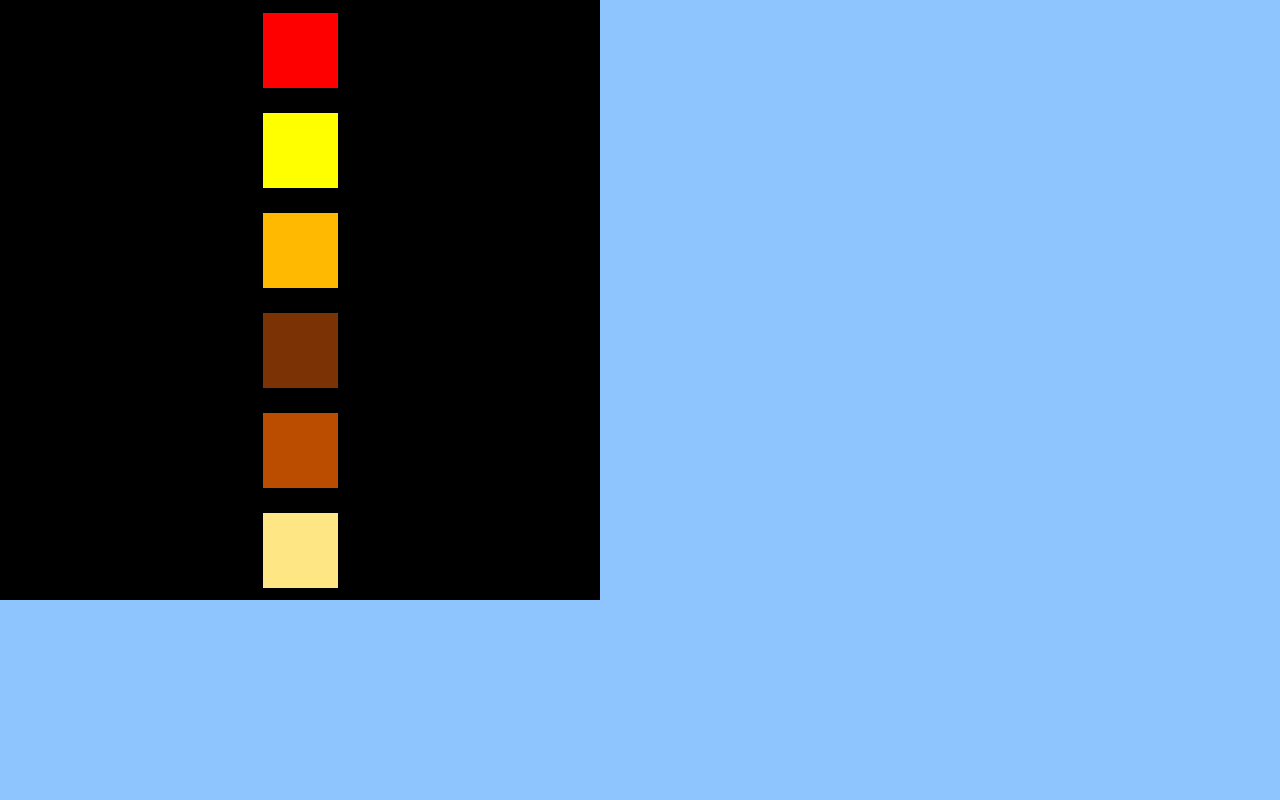
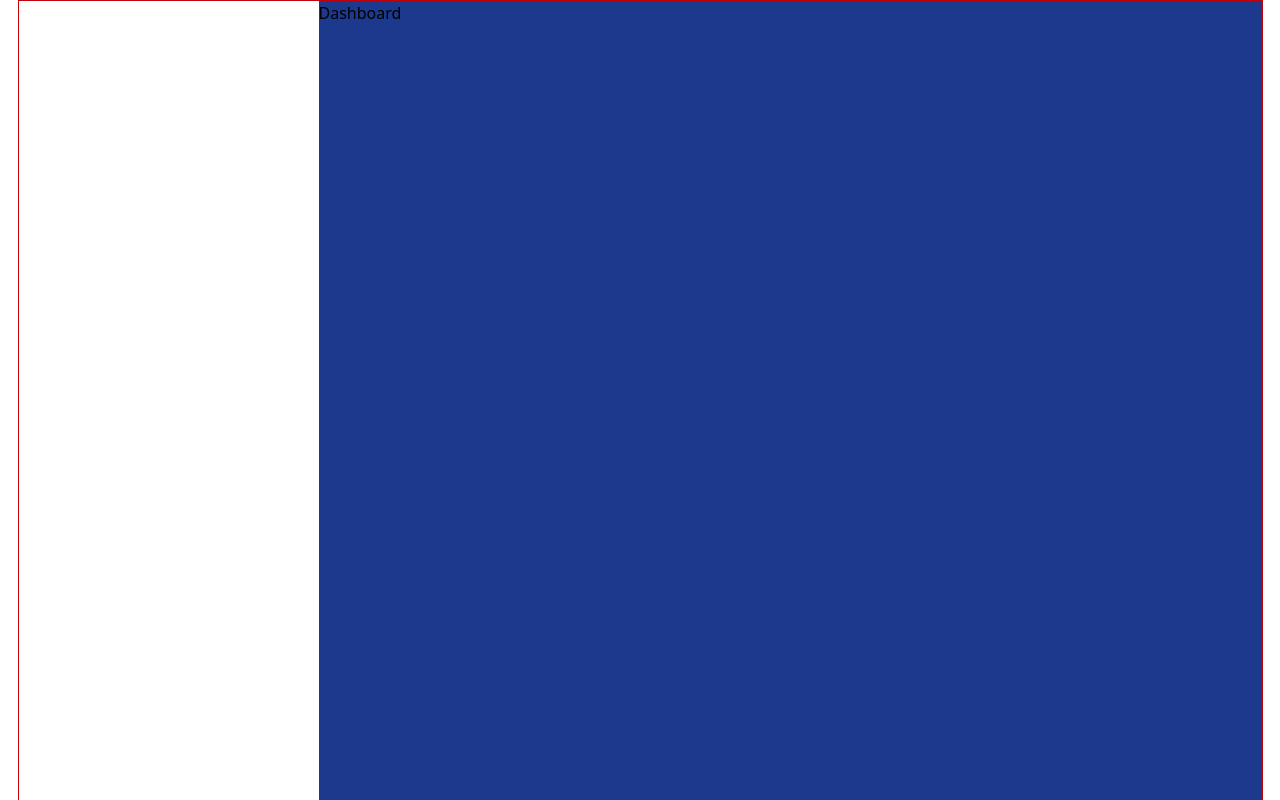
Before and after one commit to chathuniimasha/cbc-frontend-batch-six, a React (Vite) app: page /admin in a window 1280 px wide. Shown: the top 800 px of the page. Built offline with nearby package versions, Linux system fonts and the light colour scheme.

Commit message:
Day 10🚀

```diff
--- a/package.json
+++ b/package.json
@@ -13,6 +13,7 @@
     "@tailwindcss/vite": "^4.1.11",
     "react": "^19.1.0",
     "react-dom": "^19.1.0",
+    "react-router-dom": "^7.7.1",
     "tailwindcss": "^4.1.11"
   },
   "devDependencies": {
--- a/src/App.jsx
+++ b/src/App.jsx
@@ -1,26 +1,39 @@
 
+import { BrowserRouter, Route, Routes } from 'react-router-dom'
 import './App.css'
 import ProductCard from './components/productCard'
 import SuperProduct from './components/superProduct'
+import HomePage from './pages/homePage'
+import LoginPage from './pages/loginPage'
+import RegisterPage from './pages/registerPage'
+import AdminPage from './pages/adminPage'
 
 function App() {
 
 
   return (
-    <>
-      <div className='w-full h-screen bg-blue-300'>
-        <div className='w-[600px] h-[600px] bg-black flex flex-col justify-around items-center'>
-        <div className='w-[75px] h-[75px] bg-[red]'></div>
-        <div className='w-[75px] h-[75px] bg-[yellow]'></div>
-        <div className='w-[75px] h-[75px] bg-amber-400'></div>
-        <div className='w-[75px] h-[75px] bg-amber-900'></div>
-        <div className='w-[75px] h-[75px] bg-amber-700'></div>
-        <div className='w-[75px] h-[75px] bg-amber-200'></div>
+
+    <BrowserRouter>
+      <div className='w-full h-screen flex justify-center item-center'>
+        <div className='w-[calc(100vw-35px)] h-[calc(100vw-15px)] border border-red-700'>
+          <Routes path='/'>
+          <Route path='/' element={<HomePage/>}/>
+          <Route path='/login' element={<LoginPage/>}/>
+          <Route path='/register' element={<RegisterPage/>}/>
+          <Route path='/admin/*'element={<AdminPage/>}/>
+
+
+
+          </Routes>
+
         </div>
 
-      </div>
+        </div>
+    </BrowserRouter>
 
-    </>
+
+
+
   )
 }
 
--- /dev/null
+++ b/src/pages/adminPage.jsx
@@ -0,0 +1,19 @@
+import { Route, Routes } from "react-router-dom";
+
+export default function AdminPage(){
+    return(
+        <div className='w-full h-screen bg-red-700 flex'>
+            <div className='w-[300px] h-full bg-white'>
+
+            </div>
+            <div className='w-[calc(100%-300px)] bg-blue-900 h-full'>
+               <Routes path='/'>
+               <Route path='/' element={<h1>Dashboard</h1>}/>
+               <Route path='/products' element={<h1>Products</h1>}/>
+               <Route path='/orders' element={<h1>Orders</h1>}/>
+               </Routes>
+
+            </div>
+        </div>
+    )
+}
--- /dev/null
+++ b/src/pages/homePage.jsx
@@ -0,0 +1,7 @@
+export default function HomePage(){
+    return(
+        <div>
+            <span>Home Page</span>
+        </div>
+    )
+}
--- /dev/null
+++ b/src/pages/loginPage.jsx
@@ -0,0 +1,8 @@
+export default function LoginPage(){
+    return(
+        <div>
+            <spam>Login Page</spam>
+
+        </div>
+    )
+}
--- /dev/null
+++ b/src/pages/registerPage.jsx
@@ -0,0 +1,7 @@
+export default function RegisterPage(){
+    return(
+        <div>
+            <span>Register Page</span>
+        </div>
+    )
+}
```
Also changed, not shown: 1 other file (tests, documents, lock files or other folders).
